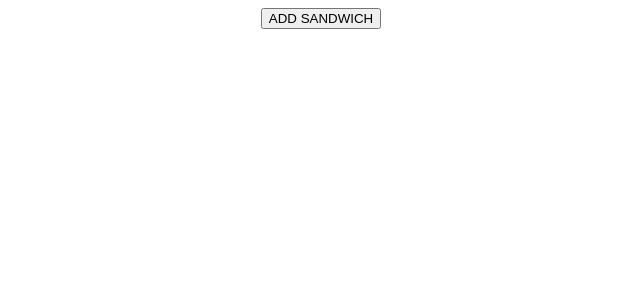
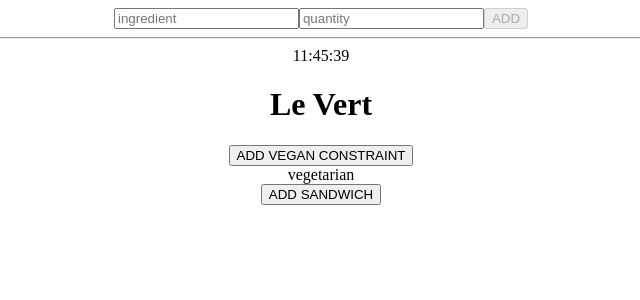
Before and after one commit to wishtack-training/wt-training-angular, an Angular app: page / in a window 1280 px wide. Shown: the top 300 px of the page, without its empty margins (319-959 px from the left). Built offline with nearby package versions, Linux system fonts and the light colour scheme.

Commit message:
Added reactive forms demo to `<wt-demo>` component.

```diff
--- a/src/app/app.component.html
+++ b/src/app/app.component.html
@@ -1 +1,2 @@
+<wt-demo></wt-demo>
 <wt-sandwich-gallery></wt-sandwich-gallery>
--- a/src/app/app.module.ts
+++ b/src/app/app.module.ts
@@ -1,4 +1,5 @@
 import { NgModule } from '@angular/core';
+import { ReactiveFormsModule } from '@angular/forms';
 import { BrowserModule } from '@angular/platform-browser';
 
 import { AppRoutingModule } from './app-routing.module';
@@ -16,7 +17,8 @@ import { SandwichPreviewComponent } from './sandwich/sandwich-preview/sandwich-p
     ],
     imports: [
         BrowserModule,
-        AppRoutingModule
+        AppRoutingModule,
+        ReactiveFormsModule
     ],
     providers: [],
     bootstrap: [AppComponent]
--- a/src/app/demo/demo.component.html
+++ b/src/app/demo/demo.component.html
@@ -1,3 +1,26 @@
+<form
+    [formGroup]="ingredientForm"
+    (ngSubmit)="addIngredient()">
+
+    <input
+        formControlName="name"
+        placeholder="ingredient"
+        type="text">
+
+    <input
+        formControlName="quantity"
+        placeholder="quantity"
+        type="number">
+
+    <button
+        type="submit"
+        [disabled]="!ingredientForm.valid">ADD
+    </button>
+
+</form>
+
+<hr>
+
 <div>{{ now | date:'hh:mm:ss' }}</div>
 
 <h1>{{ sandwich.name | titlecase }}</h1>
--- a/src/app/demo/demo.component.ts
+++ b/src/app/demo/demo.component.ts
@@ -1,4 +1,5 @@
 import { Component, OnInit } from '@angular/core';
+import { FormControl, FormGroup, Validators } from '@angular/forms';
 import { Sandwich, SandwichConstraint } from '../sandwich/sandwich';
 
 @Component({
@@ -7,6 +8,14 @@ import { Sandwich, SandwichConstraint } from '../sandwich/sandwich';
     styleUrls: ['./demo.component.scss']
 })
 export class DemoComponent implements OnInit {
+
+    ingredientForm = new FormGroup({
+        isToxic: new FormControl(),
+        name: new FormControl(null, [
+            Validators.required
+        ]),
+        quantity: new FormControl()
+    });
 
     sandwich = new Sandwich({
         id: 'le-vert',
@@ -39,4 +48,8 @@ export class DemoComponent implements OnInit {
             ]
         });
     }
+
+    addIngredient() {
+        console.log(this.ingredientForm.value);
+    }
 }
```
